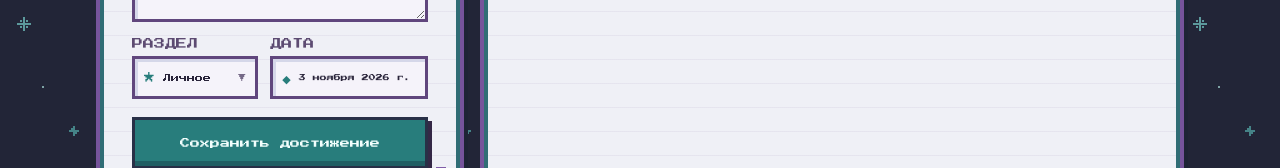
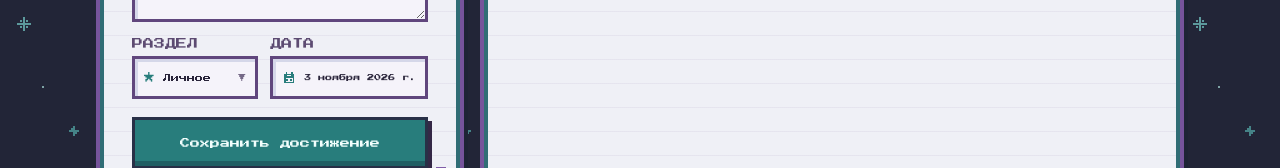
Before and after one commit to a-nosnitram/s-dr, a React (Vite) app: page / in a window 1280 px wide. Shown: the part 490-658 px from the top of the page. Built offline with nearby package versions, Linux system fonts and the light colour scheme.

Commit message:
Add representative pixel icons for categories and date

```diff
--- a/app/globals.css
+++ b/app/globals.css
@@ -58,6 +58,7 @@ input[aria-invalid="true"] { border-color:#a95050; box-shadow:inset 3px 3px 0 #e
 .custom-control { display:flex; align-items:center; gap:8px; width:100%; height:43px; padding:0 9px; overflow:hidden; border:3px solid #604350; border-radius:0; outline:none; color:var(--ink); background:#fff8df; box-shadow:inset 3px 3px 0 #e3c998; text-align:left; white-space:nowrap; }
 .custom-control:focus-visible,.custom-control[aria-expanded="true"] { border-color:var(--moss); box-shadow:inset 3px 3px 0 #d8cca0,0 0 0 3px var(--mint); }
 .control-icon { flex:0 0 auto; color:var(--moss); font-size:11px; }
+.pixel-icon { display:block; width:14px; height:14px; color:inherit; image-rendering:pixelated; }
 .select-trigger { font-size:8px; }
 .select-trigger .chevron { margin-left:auto; color:#92705b; font-size:8px; }
 .date-trigger { font-size:7px; line-height:1.4; }
@@ -85,6 +86,7 @@ input[aria-invalid="true"] { border-color:#a95050; box-shadow:inset 3px 3px 0 #e
 .achievement-card:nth-child(2) { animation-delay:.06s; } .achievement-card:nth-child(3) { animation-delay:.12s; } .achievement-card:nth-child(4) { animation-delay:.18s; }
 .rune { display:grid; place-items:center; width:50px; height:50px; border:3px solid #314339; color:#fff2c8; background:var(--sage); box-shadow:inset 0 -7px 0 rgba(52,73,60,.28),3px 3px 0 #cda06e; font-size:24px; font-weight:900; transition:transform .22s ease; }
 .achievement-card:hover .rune { transform:rotate(-3deg) scale(1.05); }
+.rune>.pixel-icon { width:26px; height:26px; }
 .rune-учёба { background:#6d7797; } .rune-работа { background:#b7754e; } .rune-здоровье { background:#708a6a; }
 .achievement-topline { display:flex; flex-wrap:wrap; gap:8px 14px; align-items:center; margin-bottom:7px; }
 .category { color:#a44f50; font-size:10px; font-weight:900; letter-spacing:.08em; text-transform:uppercase; } time { color:#856b65; font-size:10px; }
--- a/app/page.tsx
+++ b/app/page.tsx
@@ -20,8 +20,30 @@ function PixelHeroAnimation({ celebrating }: { celebrating: boolean }) {
   </span>;
 }
 
+function PixelIcon({ kind }: { kind: "book" | "briefcase" | "calendar" }) {
+  return <svg className="pixel-icon" viewBox="0 0 16 16" aria-hidden="true" shapeRendering="crispEdges">
+    {kind === "book" && <>
+      <rect x="1" y="3" width="6" height="2" fill="currentColor"/><rect x="1" y="3" width="2" height="10" fill="currentColor"/><rect x="1" y="11" width="6" height="2" fill="currentColor"/>
+      <rect x="9" y="3" width="6" height="2" fill="currentColor"/><rect x="13" y="3" width="2" height="10" fill="currentColor"/><rect x="9" y="11" width="6" height="2" fill="currentColor"/>
+      <rect x="7" y="2" width="2" height="12" fill="currentColor"/><rect x="4" y="6" width="2" height="1" fill="currentColor"/><rect x="10" y="6" width="2" height="1" fill="currentColor"/>
+    </>}
+    {kind === "briefcase" && <>
+      <rect x="5" y="2" width="6" height="2" fill="currentColor"/><rect x="4" y="3" width="2" height="3" fill="currentColor"/><rect x="10" y="3" width="2" height="3" fill="currentColor"/>
+      <rect x="1" y="5" width="14" height="2" fill="currentColor"/><rect x="1" y="5" width="2" height="9" fill="currentColor"/><rect x="13" y="5" width="2" height="9" fill="currentColor"/><rect x="1" y="12" width="14" height="2" fill="currentColor"/>
+      <rect x="2" y="8" width="5" height="2" fill="currentColor"/><rect x="9" y="8" width="5" height="2" fill="currentColor"/><rect x="7" y="8" width="2" height="4" fill="currentColor"/>
+    </>}
+    {kind === "calendar" && <>
+      <rect x="2" y="3" width="12" height="2" fill="currentColor"/><rect x="2" y="3" width="2" height="11" fill="currentColor"/><rect x="12" y="3" width="2" height="11" fill="currentColor"/><rect x="2" y="12" width="12" height="2" fill="currentColor"/>
+      <rect x="4" y="1" width="2" height="5" fill="currentColor"/><rect x="10" y="1" width="2" height="5" fill="currentColor"/><rect x="3" y="6" width="10" height="2" fill="currentColor"/>
+      <rect x="5" y="9" width="2" height="2" fill="currentColor"/><rect x="9" y="9" width="2" height="2" fill="currentColor"/>
+    </>}
+  </svg>;
+}
+
 function categoryIcon(category: Category) {
-  return ({ Личное: "★", Учёба: "◆", Работа: "▰", Здоровье: "+" } as Record<Category, string>)[category];
+  if (category === "Учёба") return <PixelIcon kind="book" />;
+  if (category === "Работа") return <PixelIcon kind="briefcase" />;
+  return category === "Личное" ? "★" : "+";
 }
 
 function formatDate(date: string) {
@@ -80,7 +102,7 @@ function PixelDatePicker({ value, onChange }: { value: string; onChange: (value:
   return <div className="custom-field date-picker" ref={root}>
     <span className="field-label">Дата</span>
     <button className="custom-control date-trigger" type="button" aria-haspopup="dialog" aria-expanded={open} onClick={() => setOpen(current => !current)} onKeyDown={event => { if (event.key === "Escape") setOpen(false); }}>
-      <span className="control-icon">◆</span><span>{formatDate(value)}</span>
+      <span className="control-icon"><PixelIcon kind="calendar" /></span><span>{formatDate(value)}</span>
     </button>
     {open && <div className="dropdown-menu calendar-popover" role="dialog" aria-label="Выбор даты">
       <div className="calendar-header">
```
Also changed, not shown: 4 other files (tests, documents, lock files or other folders).
